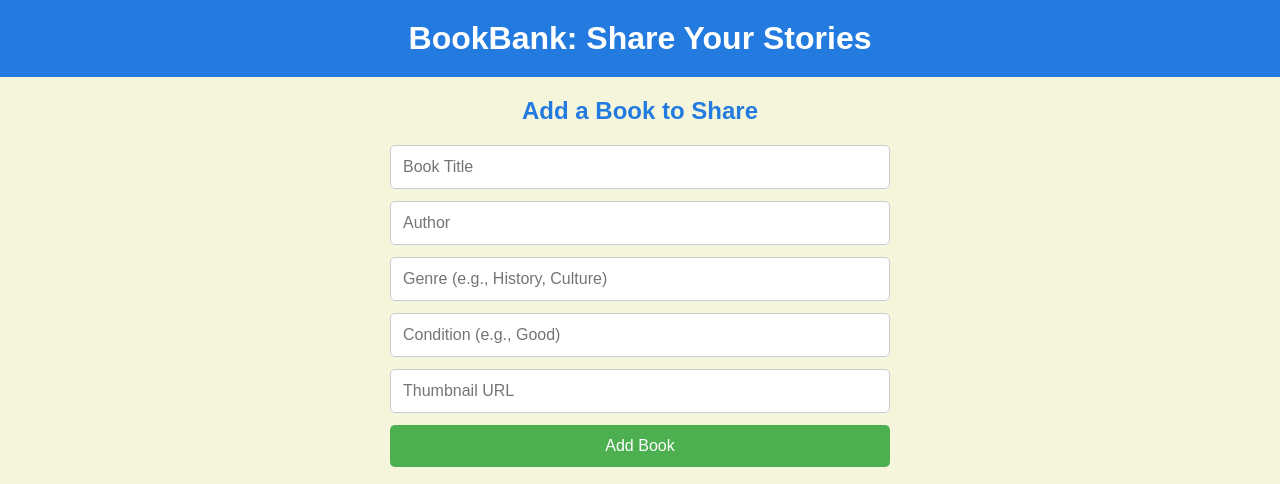
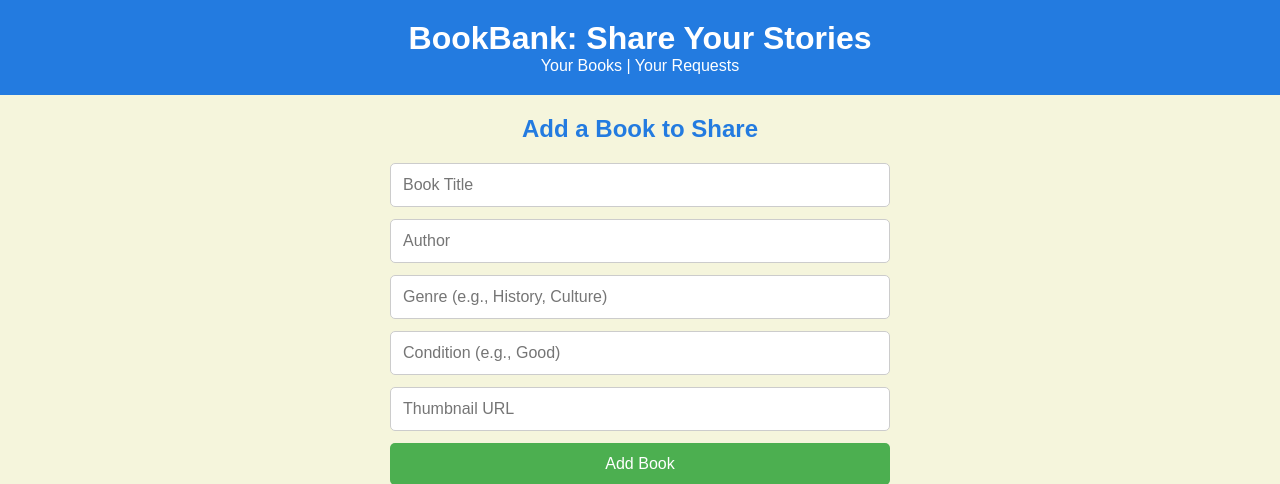
Before and after one commit to Ojasi-055/DLBCSPJWD, a Flask app: page / in a window 1280 px wide. Shown: the top 484 px of the page. Run offline with Flask 3, Linux system fonts and the light colour scheme.

Commit message:
trying nav

```diff
--- a/templates/index.html
+++ b/templates/index.html
@@ -9,6 +9,9 @@
 <body>
   <header>
     <h1>BookBank: Share Your Stories</h1>
+    <nav>
+      <a href="/books"></a>Your Books | <a href="/requests"></a>Your Requests
+    </nav>
   </header>
   <main>
     <section>
```
